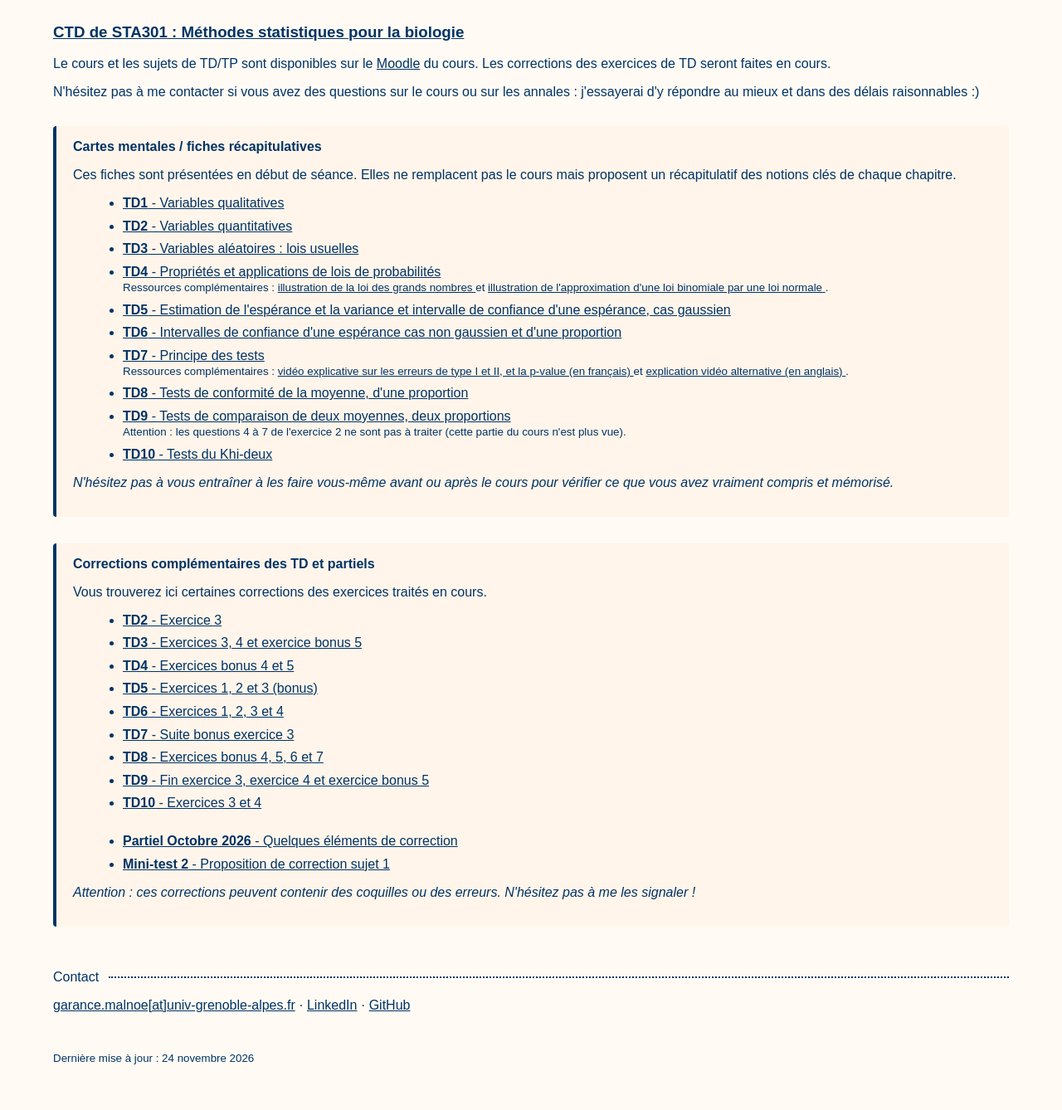
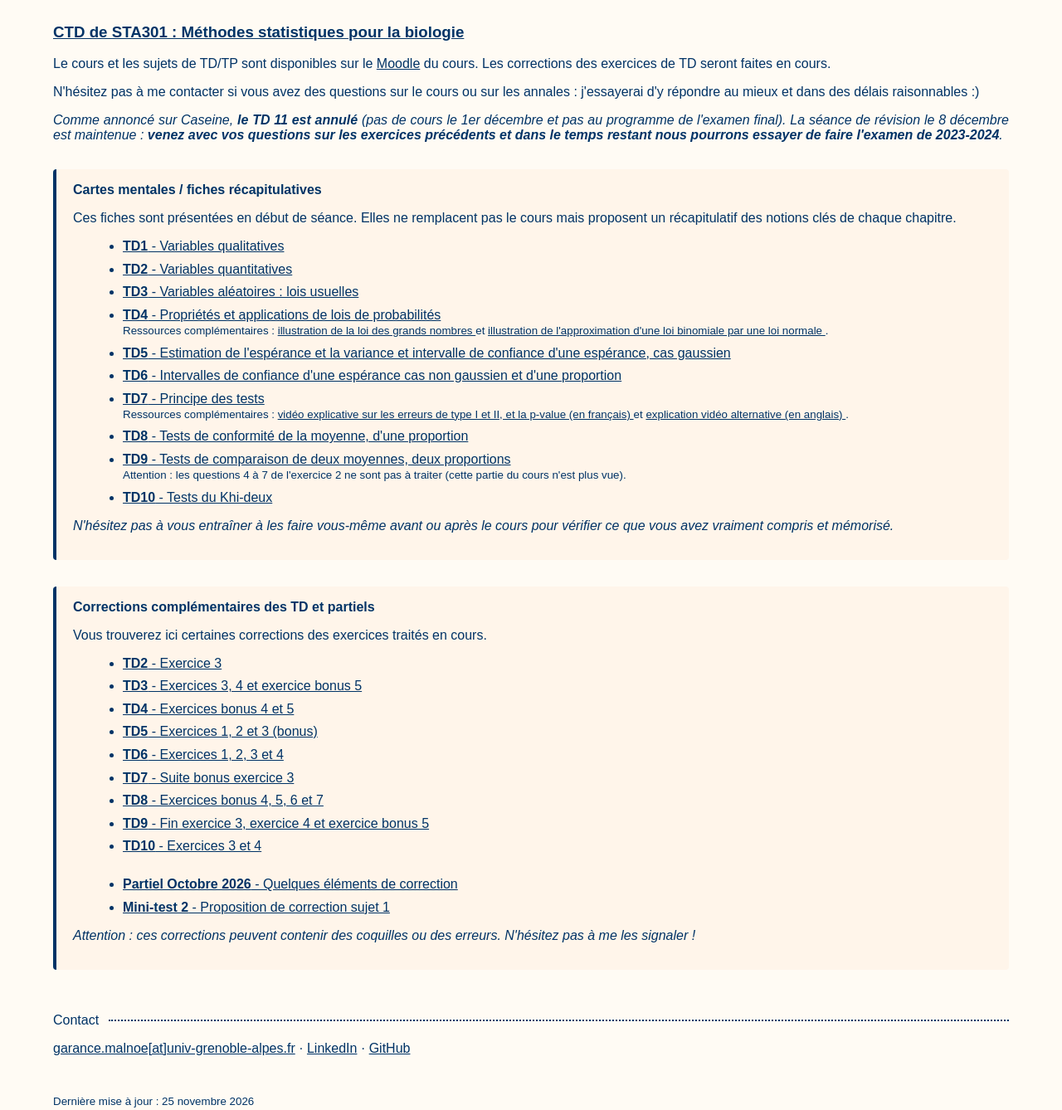
Before and after one commit to malnoe/resume, a plain HTML site: page enseignement.html in a window 1280 px wide. Shown: the part 200-1538 px from the top of the page at 83% size. Drawn offline with Linux system fonts and the light colour scheme.

Commit message:
information TD11

```diff
--- a/enseignement.html
+++ b/enseignement.html
@@ -28,6 +28,9 @@
   </p>
   <p>
     N'hésitez pas à me contacter si vous avez des questions sur le cours ou sur les annales : j'essayerai d'y répondre au mieux et dans des délais raisonnables :)
+  </p>
+  <p text-align: center; >
+    <i>Comme annoncé sur Caseine, <b>le TD 11 est annulé</b> (pas de cours le 1er décembre et pas au programme de l'examen final). La séance de révision le 8 décembre est maintenue : <b>venez avec vos questions sur les exercices précédents et dans le temps restant nous pourrons essayer de faire l'examen de 2023-2024</b>.</i>
   </p>
   <!-- Cartes mentales -->
   <div class="sta301-section">
@@ -234,7 +237,7 @@
 </p>
 <br>
 <footer class="mt-3 text-muted">
-  <small><p>Dernière mise à jour : 24 novembre 2026</p></small>
+  <small><p>Dernière mise à jour : 25 novembre 2026</p></small>
 </footer>
 </div>
 </div>
```
